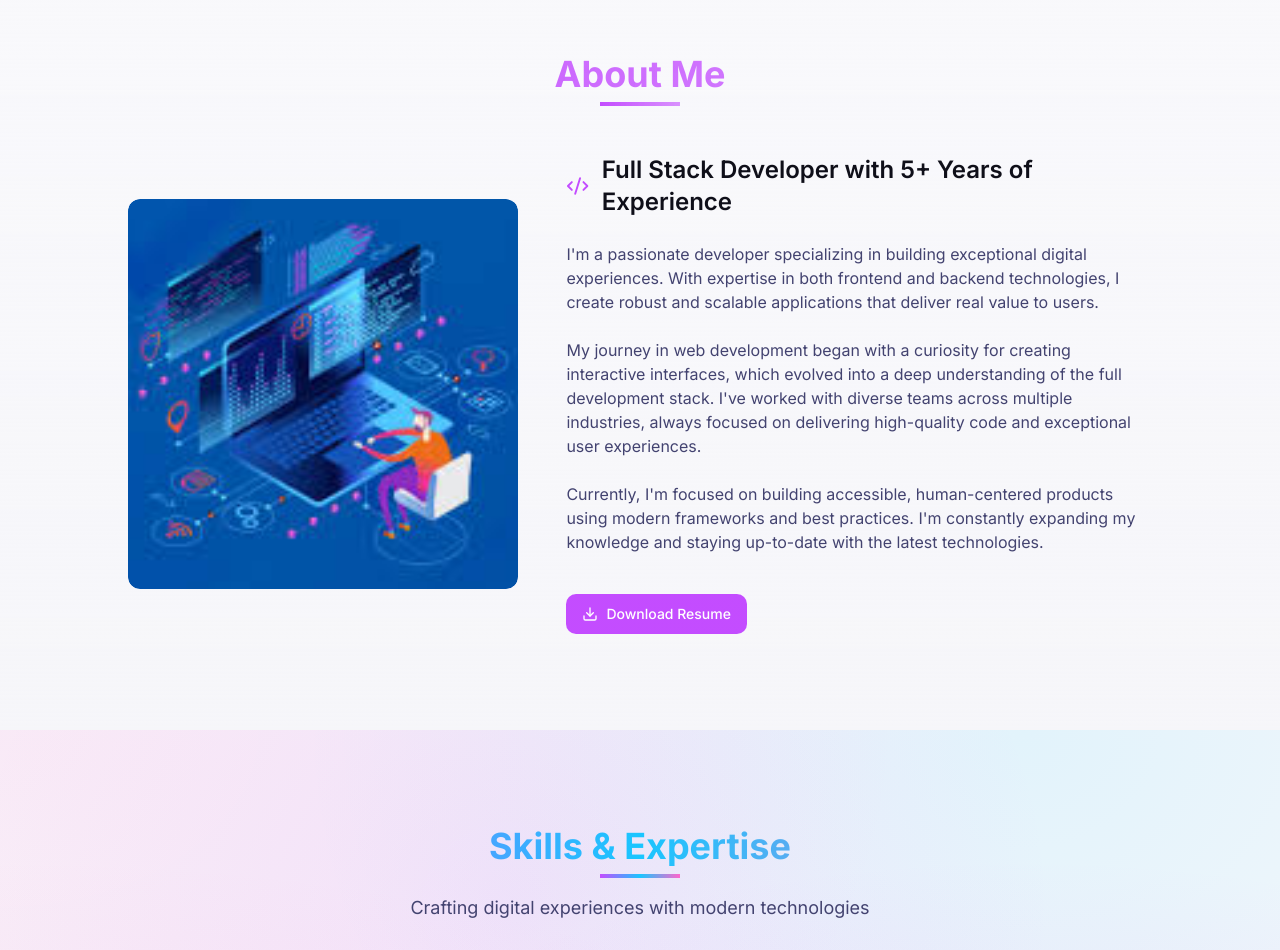
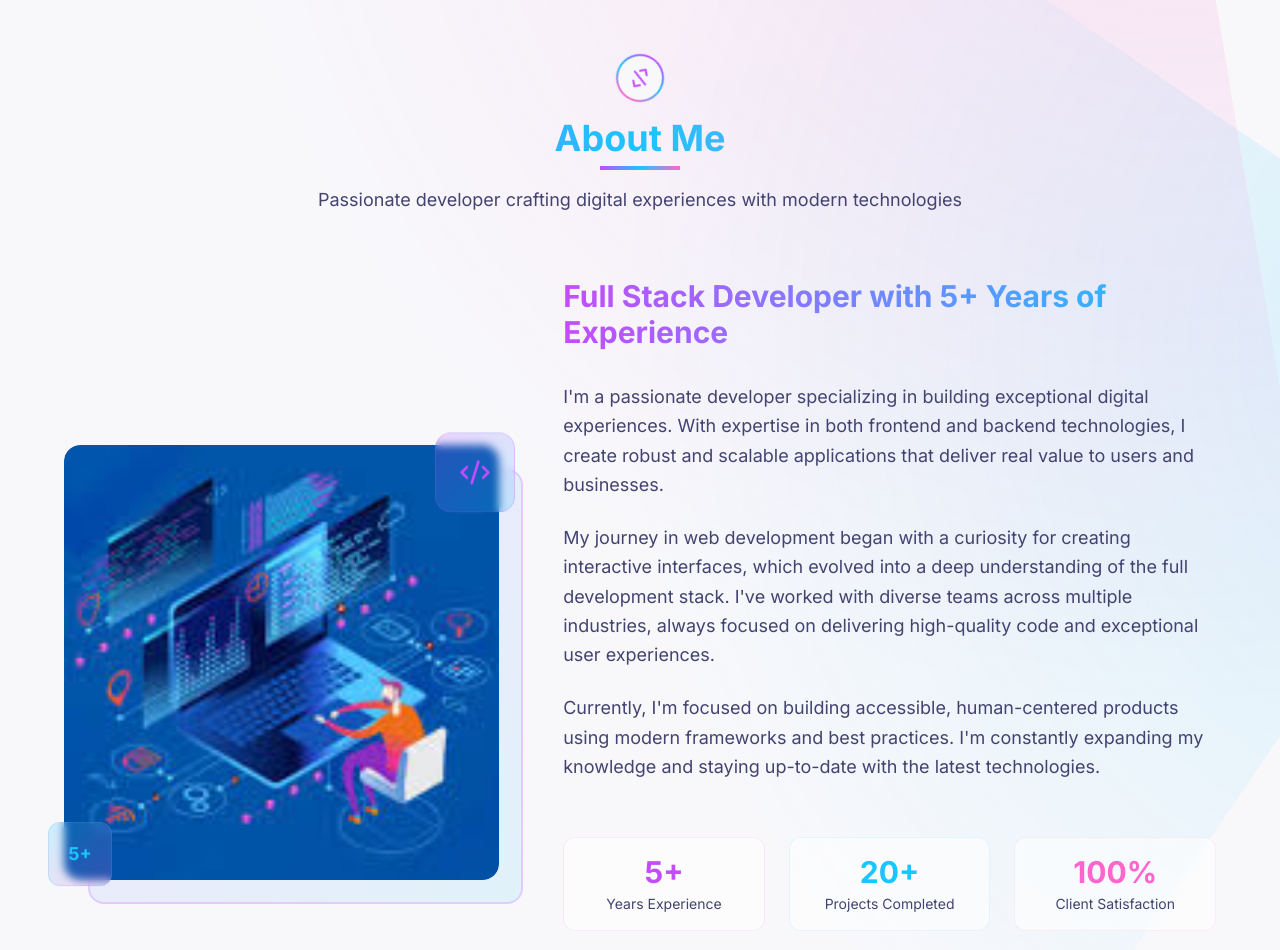
Before and after one commit to Faisal105/Portfolio-Next, a Next.js app: page / in a window 1280 px wide. Shown: the part 842-1792 px from the top of the page. Built offline with nearby package versions, Linux system fonts and the light colour scheme.

Commit message:
Enhanced AboutSection with better animations and responsive design
cgen-49d6ac9f7b83425fafd1b8bd2aa57bee

```diff
--- a/components/sections/AboutSection.tsx
+++ b/components/sections/AboutSection.tsx
@@ -35,96 +35,224 @@ export default function AboutSection() {
   };
 
   return (
-    <section id="about" className="py-24 bg-gradient-to-b from-background to-muted/30">
+    <section id="about" className="py-24 relative overflow-hidden">
+      {/* Enhanced background */}
+      <div className="absolute inset-0 -z-10">
+        <motion.div
+          animate={{
+            rotate: [0, 360],
+            scale: [1, 1.1, 1],
+          }}
+          transition={{
+            duration: 20,
+            repeat: Infinity,
+            ease: "linear",
+          }}
+          className="absolute inset-0 bg-[radial-gradient(circle_at_0%_0%,hsl(var(--secondary)/0.15),transparent_50%)]"
+        />
+        <motion.div
+          animate={{
+            rotate: [360, 0],
+            scale: [1, 1.2, 1],
+          }}
+          transition={{
+            duration: 25,
+            repeat: Infinity,
+            ease: "linear",
+          }}
+          className="absolute inset-0 bg-[radial-gradient(circle_at_100%_100%,hsl(var(--accent)/0.15),transparent_50%)]"
+        />
+      </div>
+
       <div className="container mx-auto px-4">
         <motion.div
           ref={ref}
           variants={containerVariants}
           initial="hidden"
           animate={inView ? "visible" : "hidden"}
-          className="max-w-5xl mx-auto"
+          className="max-w-6xl mx-auto"
         >
-          <motion.div variants={itemVariants} className="text-center mb-12">
-            <h2 className="text-4xl font-bold mb-2 bg-gradient-to-r from-primary to-primary/60 bg-clip-text text-transparent">
+          <motion.div variants={itemVariants} className="text-center mb-16">
+            <div className="inline-block mb-4">
+              <motion.div
+                animate={{
+                  rotate: [0, 360],
+                }}
+                transition={{
+                  duration: 20,
+                  repeat: Infinity,
+                  ease: "linear",
+                }}
+                className="w-12 h-12 rounded-full bg-gradient-to-r from-primary via-secondary to-accent p-[2px]"
+              >
+                <div className="w-full h-full rounded-full bg-background flex items-center justify-center">
+                  <Code2Icon className="w-6 h-6 text-primary" />
+                </div>
+              </motion.div>
+            </div>
+            <h2 className="text-4xl font-bold mb-2 bg-gradient-to-r from-primary via-secondary to-accent bg-clip-text text-transparent">
               About Me
             </h2>
-            <div className="w-20 h-1 bg-gradient-to-r from-primary to-primary/60 mx-auto"></div>
+            <div className="w-20 h-1 bg-gradient-to-r from-primary via-secondary to-accent mx-auto mb-4"></div>
+            <p className="text-muted-foreground text-lg max-w-2xl mx-auto">
+              Passionate developer crafting digital experiences with modern
+              technologies
+            </p>
           </motion.div>
 
-          <div className="flex flex-col lg:flex-row gap-12 items-center">
+          <div className="flex flex-col lg:flex-row gap-16 items-center">
+            <motion.div variants={itemVariants} className="lg:w-2/5">
+              <div className="relative group">
                 <motion.div
-              variants={itemVariants}
-              className="lg:w-2/5"
+                  whileHover={{ scale: 1.02 }}
+                  transition={{ duration: 0.3 }}
+                  className="relative overflow-hidden rounded-2xl"
                 >
-              <div className="relative overflow-hidden rounded-lg group">
-                <div className="aspect-square relative overflow-hidden rounded-lg">
+                  <div className="aspect-square relative overflow-hidden rounded-2xl shadow-2xl">
                     <Image
                       src="/assets/about.jpg"
                       alt="Coding workspace setup"
                       fill
                       className="object-cover object-center transform group-hover:scale-110 transition-transform duration-700"
-                    sizes="(max-width: 768px) 100vw, 33vw"
+                      sizes="(max-width: 768px) 100vw, 40vw"
                     />
-                </div>
-                <div className="absolute inset-0 bg-primary/10 border-2 border-primary/20 rounded-lg -z-10 translate-x-4 translate-y-4 group-hover:translate-x-6 group-hover:translate-y-6 transition-transform duration-500"></div>
+                    <div className="absolute inset-0 bg-gradient-to-t from-primary/20 via-transparent to-transparent opacity-0 group-hover:opacity-100 transition-opacity duration-500"></div>
                   </div>
                 </motion.div>
 
+                {/* Floating elements */}
                 <motion.div
-              variants={itemVariants}
-              className="lg:w-3/5"
+                  animate={{ y: [-10, 10, -10] }}
+                  transition={{
+                    duration: 3,
+                    repeat: Infinity,
+                    ease: "easeInOut",
+                  }}
+                  className="absolute -top-4 -right-4 w-20 h-20 bg-gradient-to-br from-primary/20 to-secondary/20 rounded-2xl backdrop-blur-sm border border-primary/20 flex items-center justify-center"
                 >
-              <div className="space-y-6">
+                  <Code2Icon className="w-8 h-8 text-primary" />
+                </motion.div>
+
+                <motion.div
+                  animate={{ y: [10, -10, 10] }}
+                  transition={{
+                    duration: 4,
+                    repeat: Infinity,
+                    ease: "easeInOut",
+                    delay: 1,
+                  }}
+                  className="absolute -bottom-4 -left-4 w-16 h-16 bg-gradient-to-br from-secondary/20 to-accent/20 rounded-xl backdrop-blur-sm border border-secondary/20 flex items-center justify-center"
+                >
+                  <span className="text-secondary font-bold text-lg">5+</span>
+                </motion.div>
+
+                {/* Background decoration */}
+                <div className="absolute inset-0 bg-gradient-to-br from-primary/10 to-secondary/10 border-2 border-primary/20 rounded-2xl -z-10 translate-x-6 translate-y-6 group-hover:translate-x-8 group-hover:translate-y-8 transition-transform duration-500"></div>
+              </div>
+            </motion.div>
+
+            <motion.div variants={itemVariants} className="lg:w-3/5 space-y-8">
               <motion.h3
                 variants={itemVariants}
-                  className="text-2xl font-semibold flex items-center gap-3"
+                className="text-3xl font-bold flex items-center gap-4 bg-gradient-to-r from-primary to-secondary bg-clip-text text-transparent"
               >
-                  <Code2Icon className="h-6 w-6 text-primary" />
                 Full Stack Developer with 5+ Years of Experience
               </motion.h3>
 
+              <div className="space-y-6 text-lg leading-relaxed">
                 <motion.p
                   variants={itemVariants}
                   className="text-muted-foreground"
                 >
-                  I&apos;m a passionate developer specializing in building exceptional
-                  digital experiences. With expertise in both frontend and backend
-                  technologies, I create robust and scalable applications that deliver
-                  real value to users.
+                  I&apos;m a passionate developer specializing in building
+                  exceptional digital experiences. With expertise in both
+                  frontend and backend technologies, I create robust and
+                  scalable applications that deliver real value to users and
+                  businesses.
                 </motion.p>
 
                 <motion.p
                   variants={itemVariants}
                   className="text-muted-foreground"
                 >
-                  My journey in web development began with a curiosity for creating
-                  interactive interfaces, which evolved into a deep understanding of
-                  the full development stack. I&apos;ve worked with diverse teams across
-                  multiple industries, always focused on delivering high-quality code
-                  and exceptional user experiences.
+                  My journey in web development began with a curiosity for
+                  creating interactive interfaces, which evolved into a deep
+                  understanding of the full development stack. I&apos;ve worked
+                  with diverse teams across multiple industries, always focused
+                  on delivering high-quality code and exceptional user
+                  experiences.
                 </motion.p>
 
                 <motion.p
                   variants={itemVariants}
                   className="text-muted-foreground"
                 >
-                  Currently, I&apos;m focused on building accessible, human-centered products
-                  using modern frameworks and best practices. I&apos;m constantly expanding
-                  my knowledge and staying up-to-date with the latest technologies.
+                  Currently, I&apos;m focused on building accessible,
+                  human-centered products using modern frameworks and best
+                  practices. I&apos;m constantly expanding my knowledge and
+                  staying up-to-date with the latest technologies.
                 </motion.p>
+              </div>
+
+              {/* Stats */}
+              <motion.div
+                variants={itemVariants}
+                className="grid grid-cols-2 md:grid-cols-3 gap-6 py-6"
+              >
+                <motion.div
+                  whileHover={{ scale: 1.05 }}
+                  className="text-center p-4 rounded-xl bg-card/50 backdrop-blur-sm border border-primary/10"
+                >
+                  <div className="text-3xl font-bold text-primary mb-1">5+</div>
+                  <div className="text-sm text-muted-foreground">
+                    Years Experience
+                  </div>
+                </motion.div>
+                <motion.div
+                  whileHover={{ scale: 1.05 }}
+                  className="text-center p-4 rounded-xl bg-card/50 backdrop-blur-sm border border-secondary/10"
+                >
+                  <div className="text-3xl font-bold text-secondary mb-1">
+                    20+
+                  </div>
+                  <div className="text-sm text-muted-foreground">
+                    Projects Completed
+                  </div>
+                </motion.div>
+                <motion.div
+                  whileHover={{ scale: 1.05 }}
+                  className="text-center p-4 rounded-xl bg-card/50 backdrop-blur-sm border border-accent/10"
+                >
+                  <div className="text-3xl font-bold text-accent mb-1">
+                    100%
+                  </div>
+                  <div className="text-sm text-muted-foreground">
+                    Client Satisfaction
+                  </div>
+                </motion.div>
+              </motion.div>
 
               <motion.div
                 variants={itemVariants}
-                  whileHover={{ scale: 1.05 }}
-                  whileTap={{ scale: 0.95 }}
+                whileHover={{ scale: 1.02 }}
+                whileTap={{ scale: 0.98 }}
+                className="pt-4"
               >
-                  <Button className="mt-4 bg-gradient-to-r from-primary to-primary/80 hover:from-primary/90 hover:to-primary/70" asChild>
-                    <a href="/assets/resume.pdf" download>
-                      <DownloadIcon className="mr-2 h-4 w-4" /> Download Resume
+                <Button
+                  className="bg-gradient-to-r from-primary to-primary/80 hover:from-primary/90 hover:to-primary/70 shadow-lg hover:shadow-xl transition-all duration-300"
+                  size="lg"
+                  asChild
+                >
+                  <a
+                    href="/assets/resume.pdf"
+                    download
+                    className="flex items-center"
+                  >
+                    <DownloadIcon className="mr-2 h-5 w-5" />
+                    Download Resume
                   </a>
                 </Button>
               </motion.div>
-              </div>
             </motion.div>
           </div>
         </motion.div>
```
Lines whose indentation alone changed are shown as unchanged.
